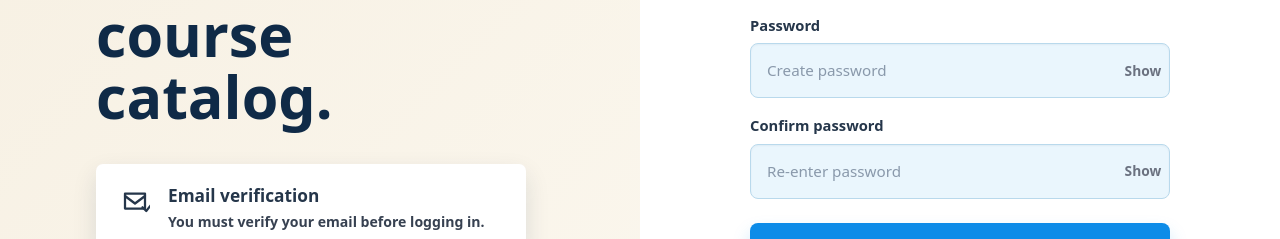
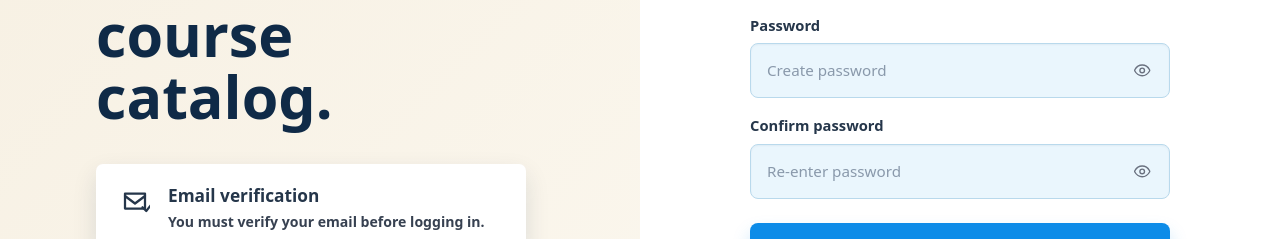
Before and after one commit to Nguyenhuynhtu-47/Project_CNPMM, a React app in the folder Frontend/: page /register in a window 1280 px wide. Shown: the part 338-577 px from the top of the page. Built offline with nearby package versions, Linux system fonts and the light colour scheme; no server answers; the HTML template or start-up script is replaced by a standard one.

Commit message:
feat(passwordVisibility): implement password visibility toggle across authentication pages

```diff
--- a/Frontend/src/App.css
+++ b/Frontend/src/App.css
@@ -358,13 +358,10 @@ a {
 
 .auth-card-grid--register .password-toggle {
   right: 0.55rem;
-  width: auto;
-  height: auto;
-  padding: 0;
+  width: 2.35rem;
+  height: 2.35rem;
   background: transparent;
   color: #6b7280;
-  font-size: 0.86rem;
-  font-weight: 700;
 }
 
 .auth-card-grid--register .auth-primary-btn,
@@ -479,6 +476,16 @@ a {
   display: inline-flex;
   align-items: center;
   justify-content: center;
+}
+
+.password-toggle svg {
+  width: 1.15rem;
+  height: 1.15rem;
+  fill: none;
+  stroke: currentColor;
+  stroke-width: 1.8;
+  stroke-linecap: round;
+  stroke-linejoin: round;
 }
 
 .password-toggle:hover {
--- /dev/null
+++ b/Frontend/src/components/PasswordVisibilityIcon.jsx
@@ -0,0 +1,21 @@
+const PasswordVisibilityIcon = ({ visible }) => {
+    if (visible) {
+        return (
+            <svg viewBox="0 0 24 24" focusable="false" aria-hidden="true">
+                <path d="M3 3l18 18" />
+                <path d="M10.6 10.6a2 2 0 0 0 2.8 2.8" />
+                <path d="M9.4 5.5A9.9 9.9 0 0 1 12 5c5 0 8.5 4.2 9.6 6.2a1.6 1.6 0 0 1 0 1.6 14.8 14.8 0 0 1-2.2 2.8" />
+                <path d="M6.7 6.8a15 15 0 0 0-4.3 4.4 1.6 1.6 0 0 0 0 1.6C3.5 14.8 7 19 12 19a10 10 0 0 0 4.1-.9" />
+            </svg>
+        );
+    }
+
+    return (
+        <svg viewBox="0 0 24 24" focusable="false" aria-hidden="true">
+            <path d="M2.4 11.2C3.5 9.2 7 5 12 5s8.5 4.2 9.6 6.2a1.6 1.6 0 0 1 0 1.6C20.5 14.8 17 19 12 19s-8.5-4.2-9.6-6.2a1.6 1.6 0 0 1 0-1.6z" />
+            <path d="M12 9a3 3 0 1 1 0 6 3 3 0 0 1 0-6z" />
+        </svg>
+    );
+};
+
+export default PasswordVisibilityIcon;
--- a/Frontend/src/pages/Login.jsx
+++ b/Frontend/src/pages/Login.jsx
@@ -7,6 +7,7 @@ import * as yup from 'yup';
 import { login } from '../services/auth';
 import { useAuth } from '../context/AuthContext';
 import { setCredentials } from '../store/authSlice';
+import PasswordVisibilityIcon from '../components/PasswordVisibilityIcon';
 
 const loginSchema = yup.object({
     email: yup.string().email('Email khong hop le').required('Email la bat buoc'),
@@ -107,7 +108,7 @@ const Login = () => {
                                     onClick={() => setShowPassword((value) => !value)}
                                     aria-label={showPassword ? 'Hide password' : 'Show password'}
                                 >
-                                    {showPassword ? 'Hide' : 'Show'}
+                                    <PasswordVisibilityIcon visible={showPassword} />
                                 </button>
                             </div>
                             {errors.password ? <span className="text-danger small">{errors.password.message}</span> : null}
--- a/Frontend/src/pages/Register.jsx
+++ b/Frontend/src/pages/Register.jsx
@@ -4,6 +4,7 @@ import { useForm } from 'react-hook-form';
 import { yupResolver } from '@hookform/resolvers/yup';
 import * as yup from 'yup';
 import { register as registerAccount } from '../services/auth';
+import PasswordVisibilityIcon from '../components/PasswordVisibilityIcon';
 
 const registerSchema = yup.object({
     email: yup.string().email('Email is invalid').required('Email is required'),
@@ -125,7 +126,7 @@ const Register = () => {
                                     onClick={() => setShowPassword((value) => !value)}
                                     aria-label={showPassword ? 'Hide password' : 'Show password'}
                                 >
-                                    {showPassword ? 'Hide' : 'Show'}
+                                    <PasswordVisibilityIcon visible={showPassword} />
                                 </button>
                             </div>
                             {errors.password ? <span className="text-danger small">{errors.password.message}</span> : null}
@@ -146,7 +147,7 @@ const Register = () => {
                                     onClick={() => setShowConfirmPassword((value) => !value)}
                                     aria-label={showConfirmPassword ? 'Hide password' : 'Show password'}
                                 >
-                                    {showConfirmPassword ? 'Hide' : 'Show'}
+                                    <PasswordVisibilityIcon visible={showConfirmPassword} />
                                 </button>
                             </div>
                             {errors.confirmPassword ? <span className="text-danger small">{errors.confirmPassword.message}</span> : null}
--- a/Frontend/src/pages/ResetPassword.jsx
+++ b/Frontend/src/pages/ResetPassword.jsx
@@ -1,6 +1,7 @@
 import { useState } from 'react';
 import { Link, useLocation, useNavigate } from 'react-router-dom';
 import { resetPassword } from '../services/auth';
+import PasswordVisibilityIcon from '../components/PasswordVisibilityIcon';
 
 const ResetPassword = () => {
     const location = useLocation();
@@ -102,7 +103,7 @@ const ResetPassword = () => {
                                     onClick={() => setShowPassword((value) => !value)}
                                     aria-label={showPassword ? 'Hide password' : 'Show password'}
                                 >
-                                    {showPassword ? 'Ẩn' : 'Hiện'}
+                                    <PasswordVisibilityIcon visible={showPassword} />
                                 </button>
                             </div>
                         </label>
```
